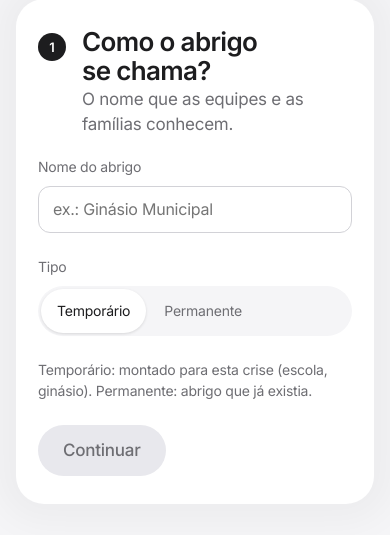
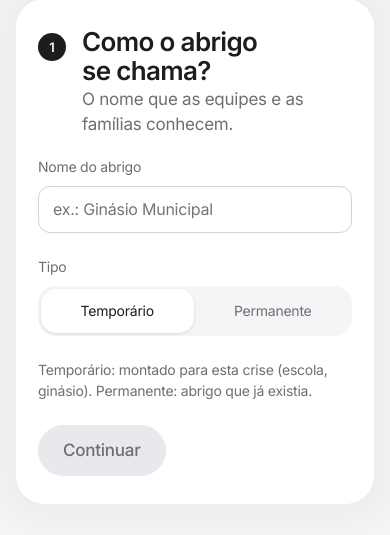
Before and after one commit to Albuqr/Hackathon-IBM, a Flask app: page /brasil/abrigo in a window 390 px wide. Shown: the part 261-796 px from the top of the page. Run offline with Flask 3, Linux system fonts and the light colour scheme; the visitor is signed in with stand-in values (Sample User, id 1); data that the repository does not hold is empty.

Commit message:
fix(brasil): controles segmentados em grade de 2 colunas no celular
Status (Urgente/Precisa/OK/Sobrando) e os 4 grupos quebravam linha
dentro da pílula a 390px e deformavam o contorno arredondado. Nos
formulários (etapas e seções), abaixo de 860px, viram grade 2x2 com
células iguais e cantos de cartão; o mapa e o desktop não mudam.

Co-Authored-By: Claude Opus 5.5 <noreply@anthropic.com>

```diff
--- a/frontend/brasil/static/brasil.css
+++ b/frontend/brasil/static/brasil.css
@@ -566,3 +566,12 @@ body.solta { min-height: 100dvh; display: grid; place-items: center; padding: 24
   /* botões (inclusive os pequenos), chips e opções dos controles segmentados */
   .botao, .pilula, .chip, .segmentado button { min-height: 44px; }
 }
+
+/* ---------- celular: controles segmentados dos formulários em grade de 2 colunas, células iguais ----------
+   (status Urgente/Precisa/OK/Sobrando, os 4 grupos, Temporário/Permanente, urgência da campanha) */
+@media (max-width: 860px) {
+  .etapa-corpo .segmentado, .secao .segmentado { display: grid; grid-template-columns: repeat(2, minmax(0, 1fr)); gap: 3px;
+    border-radius: var(--r-medio); }
+  .etapa-corpo .segmentado button, .secao .segmentado button { border-radius: calc(var(--r-medio) - 3px); padding: 7px 10px;
+    white-space: normal; line-height: 1.2; text-align: center; }
+}
```
